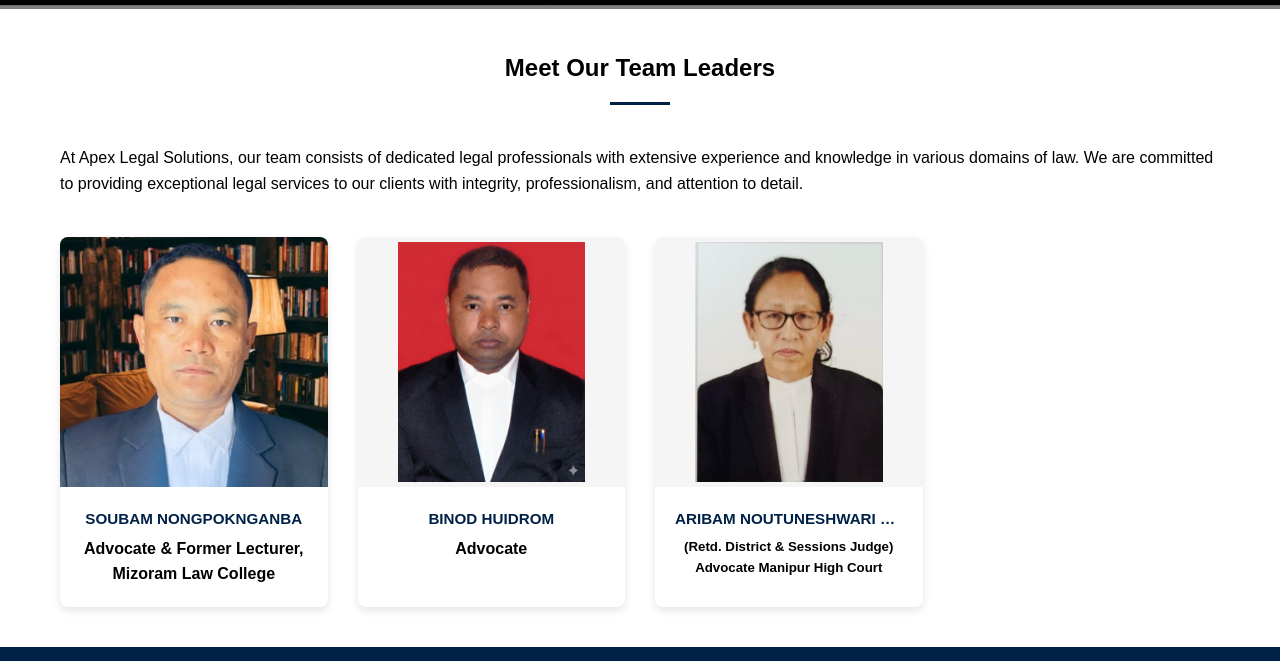
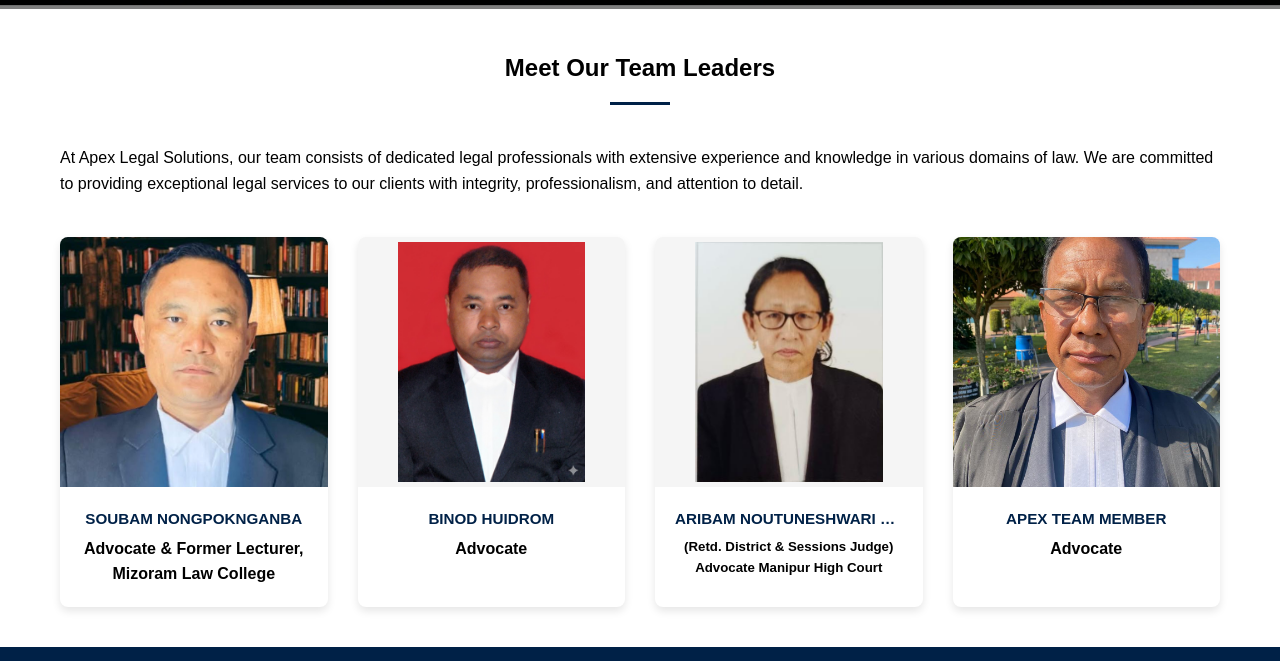
Before and after one commit to aplex-legal/apexlegal, a plain HTML site: page pages/ourteam/index.html in a window 1280 px wide. Shown: the part 491-1152 px from the top of the page. Drawn offline with Linux system fonts and the light colour scheme.

Commit message:
Update team section with new member details
Added a new team member and updated the team section layout.

```diff
--- a/pages/ourteam/index.html
+++ b/pages/ourteam/index.html
@@ -185,7 +185,16 @@
                         <h5>Advocate Manipur High Court</h5>
                     </div>
                 </div>
-
+                <div class="team-member">
+                    <div class="member-photo">
+                        <img src="../../resources/image4.jpeg" alt="Member 4">
+                    </div>
+                    <div class="member-info">
+                        <h3>APEX TEAM MEMBER</h3>
+                        <h4>Advocate</h4>
+                    </div>
+                </div>
+            </div>
         </section>
     </main>
 
```
